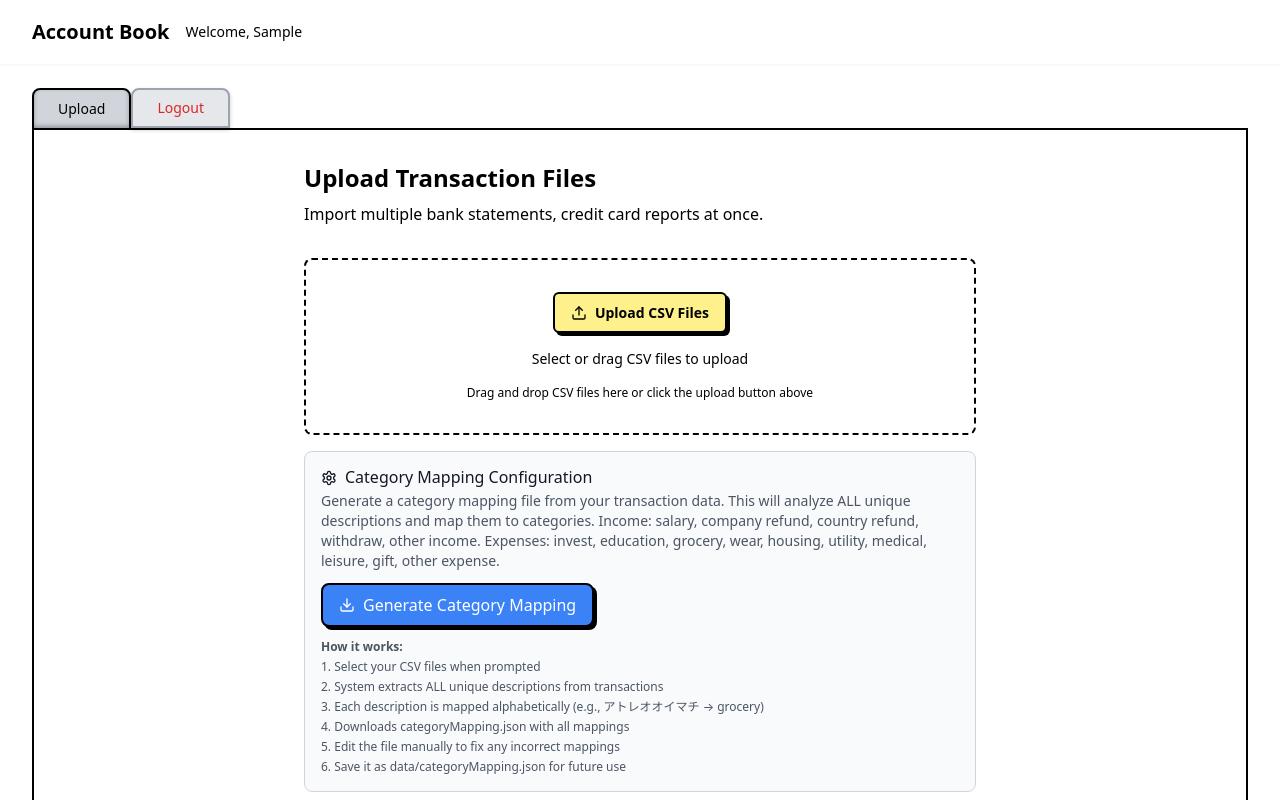
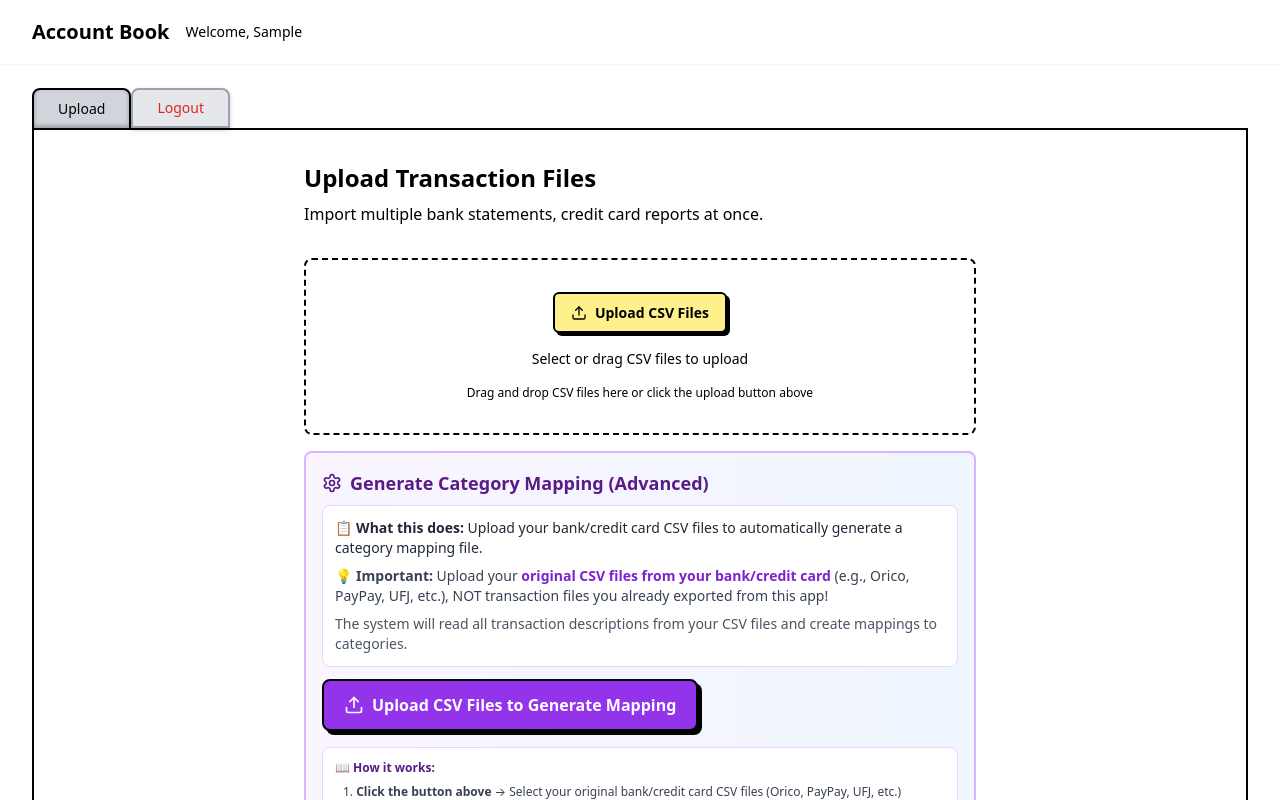
Before and after one commit to MasahiroOgawa/household_account_app, a React (Vite) app: page / in a window 1280 px wide. Both pictures are taken after typing "Sample", "Sample123" into the empty fields and a click on the button "Sign In". Shown: the top 800 px of the page. Built offline with nearby package versions, Linux system fonts and the light colour scheme.

Commit message:
update file upload and update categorymapping

```diff
--- a/src/components/FileUpload.tsx
+++ b/src/components/FileUpload.tsx
@@ -1,5 +1,5 @@
 import React, { useCallback, useState } from 'react';
-import { AlertCircle, Upload, Settings, Download } from 'lucide-react';
+import { AlertCircle, Upload, Settings } from 'lucide-react';
 import { parseCSVFiles } from '../utils/genericCsvParser';
 import { exportCategoryMapping } from '../utils/categoryMappingGenerator';
 
@@ -56,15 +56,43 @@ export const FileUpload: React.FC<FileUploadProps> = ({ onFileSelect, isLoading,
 
       try {
         // Parse all CSV files to get transactions
+        console.log(`Processing ${csvFiles.length} CSV files...`);
+        console.log(`File names:`, csvFiles.map(f => f.name));
+
         const transactions = await parseCSVFiles(csvFiles);
+        console.log(`Parsed ${transactions.length} transactions`);
 
         if (transactions.length === 0) {
-          setMappingStatus('No transactions found in files');
+          setMappingStatus('❌ No transactions found in files.\n\n⚠️ Common issues:\n• You uploaded a transaction export file from this app (wrong!)\n• You need to upload ORIGINAL CSV files from your bank/credit card\n• Supported: Orico, PayPay, UFJ, JRE, SMBC, KAL files\n\nIf you uploaded the correct files, check the browser console (F12) for detailed error messages.');
           return;
         }
 
+        // Check if these look like transaction export files (has Type, Category, Shop Name columns)
+        const firstTx = transactions[0];
+        if (firstTx && firstTx.category && firstTx.category !== 'other_expense' && firstTx.category !== 'other_income') {
+          console.warn('[Category Mapping] Warning: Transactions already have categories assigned. These might be export files rather than original bank CSVs.');
+        }
+
+        // Log transaction descriptions for debugging
+        const uniqueDescriptions = new Set(transactions.map(t => t.description).filter(d => d && d.trim() !== ''));
+        console.log(`Found ${uniqueDescriptions.size} unique transaction descriptions`);
+        console.log(`Sample descriptions:`, Array.from(uniqueDescriptions).slice(0, 10));
+
         // Generate category mapping
         const mappingJson = exportCategoryMapping(transactions);
+        const mappingData = JSON.parse(mappingJson);
+        const mappingCount = Object.keys(mappingData.mappings || {}).length;
+
+        console.log(`Generated ${mappingCount} category mappings`);
+
+        if (mappingCount === 0) {
+          setMappingStatus('⚠️ No mappings generated!\n\nPossible causes:\n• Empty or missing description fields in CSV\n• You uploaded transaction export files (must use original bank CSVs!)\n• CSV format not recognized\n\n🔍 Check browser console (F12) for detailed diagnostic information.');
+          return;
+        }
+
+        if (mappingCount < 10) {
+          console.warn(`[Category Mapping] Warning: Only ${mappingCount} mappings generated. This seems unusually low. Expected dozens or hundreds of mappings from real bank CSV files.`);
+        }
 
         // Create and download the file
         const blob = new Blob([mappingJson], { type: 'application/json' });
@@ -77,10 +105,10 @@ export const FileUpload: React.FC<FileUploadProps> = ({ onFileSelect, isLoading,
         document.body.removeChild(a);
         URL.revokeObjectURL(url);
 
-        setMappingStatus(`✅ Generated mapping from ${transactions.length} transactions with ${Object.keys(mappingJson ? JSON.parse(mappingJson).mappings : {}).length} unique descriptions. File downloaded as categoryMapping.json`);
+        setMappingStatus(`✅ Success! Generated mapping from ${transactions.length} transactions with ${mappingCount} unique merchant/description mappings.\n\n📥 File downloaded as categoryMapping.json\n\n📝 Next steps:\n1. Open the downloaded file\n2. Review and edit the category assignments\n3. Save it as data/categoryMapping.json in this project`);
       } catch (err) {
         console.error('Error generating category mapping:', err);
-        setMappingStatus('❌ Error generating category mapping');
+        setMappingStatus(`❌ Error generating category mapping: ${err instanceof Error ? err.message : 'Unknown error'}. Check the browser console for details.`);
       } finally {
         setIsGenerating(false);
       }
@@ -148,45 +176,63 @@ export const FileUpload: React.FC<FileUploadProps> = ({ onFileSelect, isLoading,
       </div>
 
       {/* Category Mapping Generation Section */}
-      <div className="bg-gray-50 border border-gray-300 rounded-lg p-4">
+      <div className="bg-gradient-to-r from-purple-50 to-blue-50 border-2 border-purple-300 rounded-lg p-4">
         <div className="flex items-start justify-between">
           <div className="flex-1">
-            <h4 className="font-medium text-gray-900 mb-1 flex items-center">
-              <Settings className="w-4 h-4 mr-2" />
-              Category Mapping Configuration
+            <h4 className="font-bold text-purple-900 mb-2 flex items-center text-lg">
+              <Settings className="w-5 h-5 mr-2" />
+              Generate Category Mapping (Advanced)
             </h4>
-            <p className="text-sm text-gray-600 mb-3">
-              Generate a category mapping file from your transaction data. This will analyze ALL unique descriptions
-              and map them to categories. Income: salary, company refund, country refund, withdraw, other income.
-              Expenses: invest, education, grocery, wear, housing, utility, medical, leisure, gift, other expense.
-            </p>
+            <div className="bg-white border border-purple-200 rounded-lg p-3 mb-3">
+              <p className="text-sm text-gray-800 font-medium mb-2">
+                📋 <strong>What this does:</strong> Upload your bank/credit card CSV files to automatically generate a category mapping file.
+              </p>
+              <p className="text-sm text-gray-700 mb-2">
+                💡 <strong>Important:</strong> Upload your <span className="font-bold text-purple-700">original CSV files from your bank/credit card</span> (e.g., Orico, PayPay, UFJ, etc.), NOT transaction files you already exported from this app!
+              </p>
+              <p className="text-sm text-gray-600">
+                The system will read all transaction descriptions from your CSV files and create mappings to categories.
+              </p>
+            </div>
             <button
               onClick={handleGenerateCategoryMapping}
               disabled={isGenerating}
-              className="inline-flex items-center px-4 py-2 bg-blue-500 hover:bg-blue-600 text-white font-medium rounded-lg border-2 border-black shadow-[3px_3px_0px_0px_rgba(0,0,0,1)] hover:shadow-[1px_1px_0px_0px_rgba(0,0,0,1)] hover:translate-x-[2px] hover:translate-y-[2px] transition-all disabled:opacity-50 disabled:cursor-not-allowed"
+              className="inline-flex items-center px-5 py-3 bg-purple-600 hover:bg-purple-700 text-white font-bold rounded-lg border-2 border-black shadow-[4px_4px_0px_0px_rgba(0,0,0,1)] hover:shadow-[2px_2px_0px_0px_rgba(0,0,0,1)] hover:translate-x-[2px] hover:translate-y-[2px] transition-all disabled:opacity-50 disabled:cursor-not-allowed text-base"
             >
-              <Download className="w-4 h-4 mr-2" />
-              {isGenerating ? 'Generating...' : 'Generate Category Mapping'}
+              <Upload className="w-5 h-5 mr-2" />
+              {isGenerating ? 'Analyzing Transactions...' : 'Upload CSV Files to Generate Mapping'}
             </button>
           </div>
         </div>
 
         {mappingStatus && (
-          <div className="mt-3 p-2 bg-white border border-gray-200 rounded text-sm">
+          <div className="mt-4 p-3 bg-white border-2 border-purple-300 rounded-lg text-sm shadow-sm whitespace-pre-line">
             {mappingStatus}
           </div>
         )}
 
-        <div className="mt-3 text-xs text-gray-600">
-          <p><strong>How it works:</strong></p>
-          <ol className="list-decimal list-inside mt-1 space-y-1">
-            <li>Select your CSV files when prompted</li>
-            <li>System extracts ALL unique descriptions from transactions</li>
-            <li>Each description is mapped alphabetically (e.g., アトレオオイマチ → grocery)</li>
-            <li>Downloads categoryMapping.json with all mappings</li>
-            <li>Edit the file manually to fix any incorrect mappings</li>
-            <li>Save it as data/categoryMapping.json for future use</li>
+        <div className="mt-4 bg-white border border-purple-200 rounded-lg p-3">
+          <p className="text-xs font-bold text-purple-900 mb-2">📖 How it works:</p>
+          <ol className="list-decimal list-inside text-xs text-gray-700 space-y-1.5 ml-2">
+            <li><strong>Click the button above</strong> → Select your original bank/credit card CSV files (Orico, PayPay, UFJ, etc.)</li>
+            <li><strong>System analyzes</strong> → Extracts ALL unique merchant/transaction descriptions from your CSV files</li>
+            <li><strong>Auto-categorizes</strong> → Each description is automatically mapped to a category (e.g., "セブンイレブン" → grocery, "スターバックス" → leisure)</li>
+            <li><strong>Downloads file</strong> → categoryMapping.json is downloaded to your computer with all mappings</li>
+            <li><strong>Review & edit</strong> → Open the file and manually fix any incorrect category assignments</li>
+            <li><strong>Save to project</strong> → Save the edited file as <code className="bg-gray-100 px-1 py-0.5 rounded">data/categoryMapping.json</code> in this project for permanent use</li>
           </ol>
+          <div className="mt-3 pt-3 border-t border-purple-200">
+            <p className="text-xs text-gray-600 italic">
+              💡 <strong>Tip:</strong> You can also export processed transactions from the "Transactions" tab to review what's already loaded in the app.
+            </p>
+          </div>
+        </div>
+
+        <div className="mt-3 bg-yellow-50 border border-yellow-300 rounded-lg p-3">
+          <p className="text-xs font-bold text-yellow-900 mb-1">⚠️ Common Mistake:</p>
+          <p className="text-xs text-yellow-800">
+            Don't upload a transaction file you exported from this app! Upload the <strong>original CSV files from your bank or credit card company</strong>. The transaction export is for backing up your processed data, not for generating mappings.
+          </p>
         </div>
       </div>
 
--- a/src/components/StatusView.tsx
+++ b/src/components/StatusView.tsx
@@ -332,7 +332,7 @@ export const StatusView: React.FC<StatusViewProps> = ({ transactions }) => {
                       <div className="mt-4 p-3 bg-gray-50 rounded-lg max-h-48 overflow-y-auto">
                         <p className="text-xs font-semibold text-gray-700 mb-2">Expense Categories:</p>
                         <div className="space-y-1">
-                          {topExpenseCategories.slice(0, 10).map(([category, amount], index) => {
+                          {topExpenseCategories.slice(0, 10).map(([category, amount]) => {
                             const categoryColor = getCategoryColor(category as NewCategory);
                             return (
                             <div key={category} className="flex items-center" style={{ fontSize: '11px' }}>
```
Also changed, not shown: src/utils/categoryMappingGenerator.ts (+50 -5 lines).
